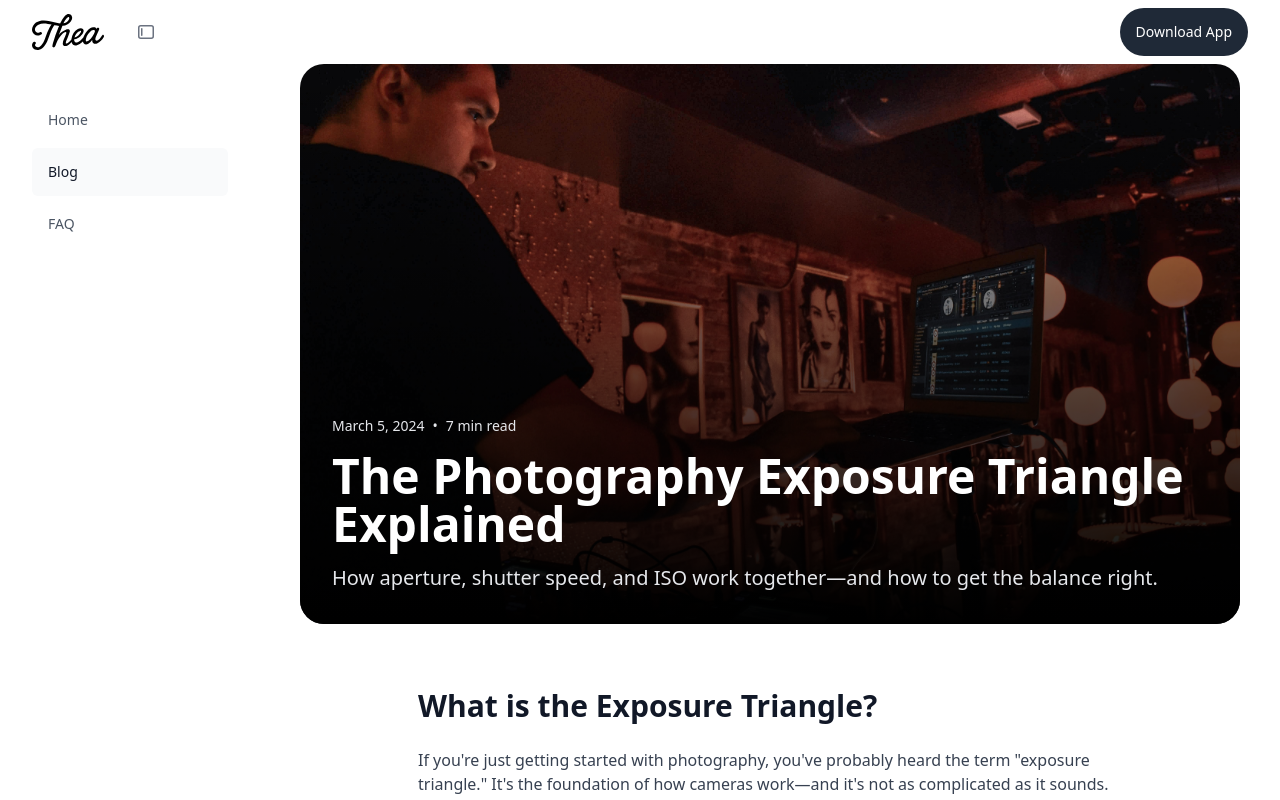
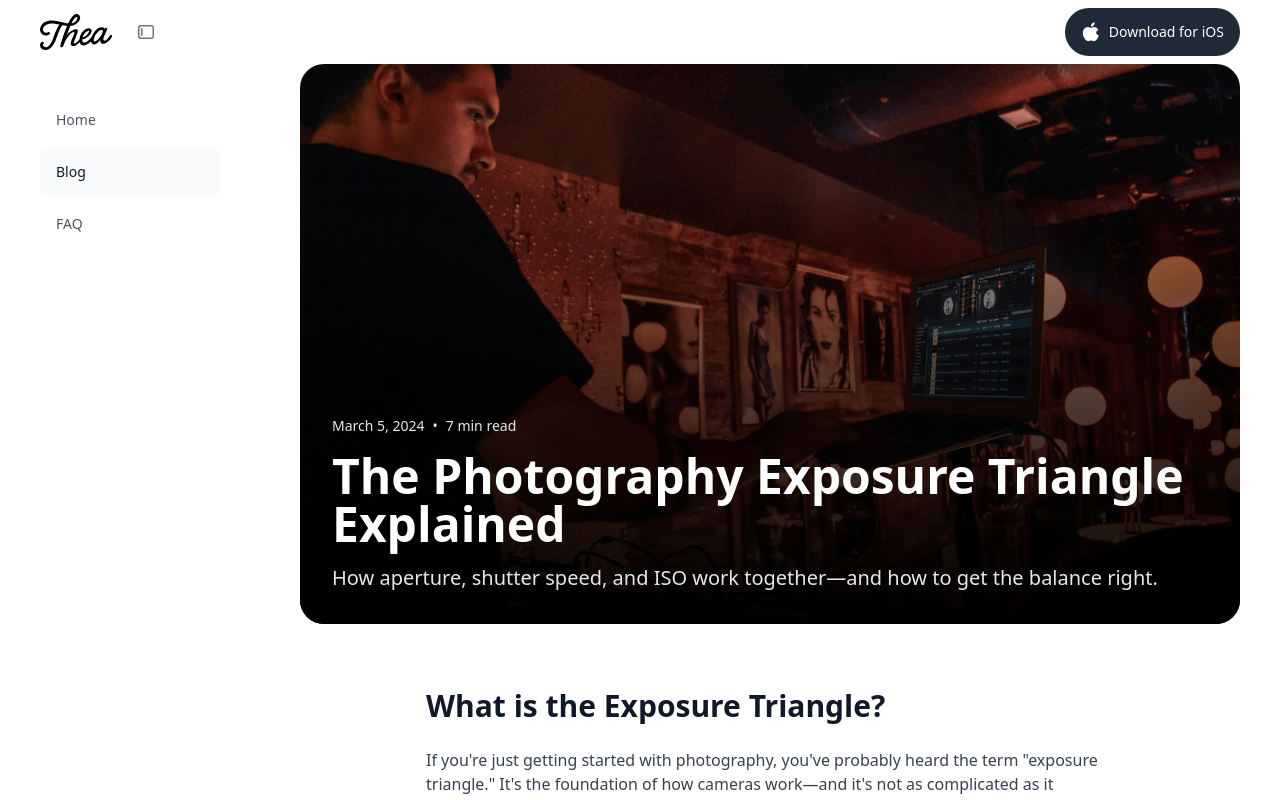
Before and after one commit to rosshj/thea-website, a Next.js app: page /blog/exposure-triangle in a window 1280 px wide. Shown: the top 800 px of the page. Built offline with nearby package versions, Linux system fonts and the light colour scheme.

Commit message:
Adjusted the download button and padding around the sides of the website.

```diff
--- a/src/app/blog/[slug]/page.tsx
+++ b/src/app/blog/[slug]/page.tsx
@@ -19,7 +19,7 @@ export default function BlogPostPage({ params }: BlogPostPageProps) {
   }
 
   return (
-    <article className="max-w-3xl mx-auto px-4 sm:px-6 lg:px-8 py-20">
+    <article className="max-w-3xl mx-auto px-6 sm:px-8 lg:px-10 py-20">
       {post.image && (
         <div className="relative h-96 mb-8 rounded-lg overflow-hidden">
           <Image
--- a/src/app/blog/exposure-triangle/page.tsx
+++ b/src/app/blog/exposure-triangle/page.tsx
@@ -28,7 +28,7 @@ export default function BlogPost() {
       </div>
 
       {/* Content section with readable width */}
-      <article className="max-w-3xl mx-auto px-4 sm:px-6 lg:px-8">
+      <article className="max-w-3xl mx-auto px-6 sm:px-8 lg:px-10">
         <div className="prose prose-lg max-w-none">
           <section className="mb-12">
             <h2 className="text-3xl font-bold text-gray-900 mb-6">What is the Exposure Triangle?</h2>
--- a/src/app/blog/studio-spot-metering/page.tsx
+++ b/src/app/blog/studio-spot-metering/page.tsx
@@ -28,7 +28,7 @@ export default function BlogPost() {
       </div>
 
       {/* Content section with readable width */}
-      <article className="max-w-3xl mx-auto px-4 sm:px-6 lg:px-8">
+      <article className="max-w-3xl mx-auto px-6 sm:px-8 lg:px-10">
         <div className="prose prose-lg max-w-none">
           <section className="mb-12">
             <h2 className="text-3xl font-bold text-gray-900 mb-6">Why Studio Photography Demands Precision</h2>
--- a/src/app/blog/understanding-spot-metering/page.tsx
+++ b/src/app/blog/understanding-spot-metering/page.tsx
@@ -28,7 +28,7 @@ export default function BlogPost() {
       </div>
 
       {/* Content section with readable width */}
-      <article className="max-w-3xl mx-auto px-4 sm:px-6 lg:px-8">
+      <article className="max-w-3xl mx-auto px-6 sm:px-8 lg:px-10">
         <div className="prose prose-lg max-w-none">
           <section className="mb-12">
             <h2 className="text-3xl font-bold text-gray-900 mb-6">What is Spot Metering?</h2>
--- a/src/app/page.tsx
+++ b/src/app/page.tsx
@@ -7,7 +7,7 @@ export default function Home() {
   return (
     <div className="flex flex-col">
       {/* Hero Section */}
-      <section className="relative h-[calc(80vh-4rem)] flex items-center justify-center bg-white px-4 sm:px-6 lg:px-8">
+      <section className="relative h-[calc(80vh-4rem)] flex items-center justify-center bg-white px-6 sm:px-8 lg:px-10">
         <div className="relative max-w-4xl mx-auto text-center">
           <h1 className="text-5xl sm:text-6xl md:text-7xl font-bold mb-8 text-gray-900">
             A beautiful light meter for everyone.
--- a/src/components/layout/MainLayout.tsx
+++ b/src/components/layout/MainLayout.tsx
@@ -28,7 +28,7 @@ export default function MainLayout({ children }: { children: React.ReactNode })
     <div className="min-h-screen flex flex-col bg-white">
       {/* Desktop Header */}
       <header className="fixed top-0 left-0 right-0 h-16 z-50 backdrop-blur-[10px] bg-white/80 supports-[backdrop-filter]:bg-white/30 hidden lg:block">
-        <div className="px-8">
+        <div className="px-6 sm:px-8 lg:px-10">
           <div className="flex items-center justify-between h-16">
             <div className="flex items-center">
               <Link href="/" className="flex items-center">
@@ -71,7 +71,13 @@ export default function MainLayout({ children }: { children: React.ReactNode })
                 href="https://apps.apple.com/app/thea"
                 className="inline-flex items-center px-4 py-2 text-sm font-medium text-white bg-gray-800 rounded-full hover:bg-gray-700 min-h-[48px]"
               >
-                Download App
+                <svg xmlns="http://www.w3.org/2000/svg" width="20" height="20" viewBox="0 0 24 24" className="mr-2">
+                  <g className="nc-icon-wrapper" fill="currentColor">
+                    <path fillRule="evenodd" clipRule="evenodd" d="M13.3091 6.48971C13.8886 6.26249 14.614 6.00143 15.6913 6.00143C17.3749 6.00143 19.1523 6.89003 20.3404 8.35613L21.0976 9.29055L20.0406 9.86449C17.5093 11.2391 17.8608 14.8633 20.4912 15.8476L21.4953 16.2234L21.0506 17.199C20.5752 18.2418 20.3284 18.7499 19.6885 19.7119C18.7074 21.192 17.3565 22.9787 15.3958 22.997C14.1793 23.0084 13.2116 22.1656 12.0053 22.172C10.7909 22.1784 9.80329 23 8.57946 22.9999L8.57073 22.9999C6.64549 22.9829 5.31146 21.3315 4.3393 19.8664C1.80437 16.0461 1.46451 11.568 3.19812 8.92508C4.43251 7.04322 6.3164 6.00413 8.20878 6.00413C9.15354 6.00413 9.91949 6.26847 10.5172 6.47873C11.1502 6.70144 11.5462 6.84 11.9823 6.84C12.4376 6.84 12.7407 6.71256 13.3091 6.48971Z" fill="currentColor"></path>
+                    <path d="M15.3653 3.793C16.0815 2.87425 16.5703 1.63176 16.373 0.305766C15.203 0.386016 13.89 1.07576 13.0913 2.0455C12.3668 2.92525 11.7675 4.231 12 5.5C13.2765 5.53975 14.598 4.77775 15.3653 3.793Z" fill="currentColor" data-color="color-2"></path>
+                  </g>
+                </svg>
+                Download for iOS
               </Link>
             </div>
           </div>
@@ -80,7 +86,7 @@ export default function MainLayout({ children }: { children: React.ReactNode })
 
       {/* Mobile header */}
       <div className="lg:hidden fixed top-0 left-0 right-0 z-30 backdrop-blur-[10px] bg-white/80 supports-[backdrop-filter]:bg-white/30">
-        <div className="px-4 flex items-center justify-center h-16 relative">
+        <div className="px-6 sm:px-8 lg:px-10 flex items-center justify-center h-16 relative">
           <button
             onClick={() => setIsMobileSidebarOpen(true)}
             className="text-gray-500 hover:text-gray-900 absolute left-4 flex items-center justify-center rounded-full w-12 h-12 hover:bg-gray-100"
@@ -123,7 +129,7 @@ export default function MainLayout({ children }: { children: React.ReactNode })
       >
         <div className="flex-1 flex flex-col min-h-0 bg-white">
           <div className="flex-1 flex flex-col pt-8 overflow-y-auto">
-            <nav className="px-8 space-y-1">
+            <nav className="px-6 sm:px-8 lg:px-10 space-y-1">
               {navItems.map((item) => {
                 const isActive = pathname === item.href ||
                   (item.href !== '/' && pathname?.startsWith(item.href));
@@ -178,7 +184,7 @@ export default function MainLayout({ children }: { children: React.ReactNode })
             </button>
           </div>
           <div className="flex-1 flex flex-col pt-6 overflow-y-auto">
-            <nav className="px-4 space-y-1">
+            <nav className="px-6 sm:px-8 lg:px-10 space-y-1">
               {navItems.map((item) => {
                 const isActive = pathname === item.href ||
                   (item.href !== '/' && pathname?.startsWith(item.href));
@@ -197,12 +203,18 @@ export default function MainLayout({ children }: { children: React.ReactNode })
                 );
               })}
             </nav>
-            <div className="px-4 mt-6">
+            <div className="px-6 sm:px-8 lg:px-10 mt-6">
               <Link
                 href="https://apps.apple.com/app/thea"
-                className="flex items-center justify-center w-full px-4 py-3 text-sm font-medium text-white bg-gray-800 rounded-full hover:bg-gray-700 min-h-[48px]"
+                className="inline-flex items-center justify-center w-full px-4 py-3 text-sm font-medium text-white bg-gray-800 rounded-full hover:bg-gray-700 min-h-[48px]"
               >
-                Download App
+                <svg xmlns="http://www.w3.org/2000/svg" width="20" height="20" viewBox="0 0 24 24" className="mr-2">
+                  <g className="nc-icon-wrapper" fill="currentColor">
+                    <path fillRule="evenodd" clipRule="evenodd" d="M13.3091 6.48971C13.8886 6.26249 14.614 6.00143 15.6913 6.00143C17.3749 6.00143 19.1523 6.89003 20.3404 8.35613L21.0976 9.29055L20.0406 9.86449C17.5093 11.2391 17.8608 14.8633 20.4912 15.8476L21.4953 16.2234L21.0506 17.199C20.5752 18.2418 20.3284 18.7499 19.6885 19.7119C18.7074 21.192 17.3565 22.9787 15.3958 22.997C14.1793 23.0084 13.2116 22.1656 12.0053 22.172C10.7909 22.1784 9.80329 23 8.57946 22.9999L8.57073 22.9999C6.64549 22.9829 5.31146 21.3315 4.3393 19.8664C1.80437 16.0461 1.46451 11.568 3.19812 8.92508C4.43251 7.04322 6.3164 6.00413 8.20878 6.00413C9.15354 6.00413 9.91949 6.26847 10.5172 6.47873C11.1502 6.70144 11.5462 6.84 11.9823 6.84C12.4376 6.84 12.7407 6.71256 13.3091 6.48971Z" fill="currentColor"></path>
+                    <path d="M15.3653 3.793C16.0815 2.87425 16.5703 1.63176 16.373 0.305766C15.203 0.386016 13.89 1.07576 13.0913 2.0455C12.3668 2.92525 11.7675 4.231 12 5.5C13.2765 5.53975 14.598 4.77775 15.3653 3.793Z" fill="currentColor" data-color="color-2"></path>
+                  </g>
+                </svg>
+                Download for iOS
               </Link>
             </div>
           </div>
@@ -244,7 +256,7 @@ export default function MainLayout({ children }: { children: React.ReactNode })
         )}
 
         <footer className="bg-white">
-          <div className="mx-auto px-4 sm:px-6 lg:px-8 py-6">
+          <div className="mx-auto px-6 sm:px-8 lg:px-10 py-6">
             <div className="flex flex-col md:flex-row items-center justify-between">
               <div className="flex items-center mb-4 md:mb-0">
                 <Link href="/" className="flex items-center">
```
